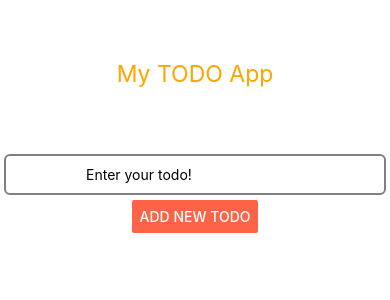
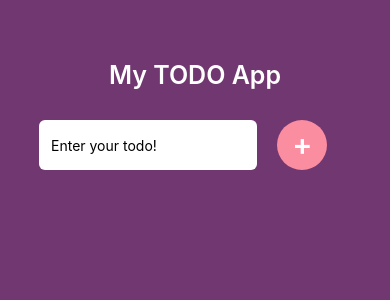
Before and after one commit to arditvezaj/TodoListApp, a React Native app: screen / in a window 390 px wide. Shown: the top 300 px of the page. Built offline with nearby package versions, Linux system fonts and the light colour scheme.

Commit message:
some amazing styles and colors changes

```diff
--- a/App.js
+++ b/App.js
@@ -7,6 +7,7 @@ import {
   TextInput,
   Button,
   FlatList,
+  Pressable,
 } from "react-native";
 
 export default function App() {
@@ -18,9 +19,12 @@ export default function App() {
   };
 
   const addTodoHandler = () => {
+    if (enteredTodo.trim().length === 0) {
+      return;
+    }
     setTodoList((prevTodoList) => [
+      { id: Date.now().toString(), text: enteredTodo },
       ...prevTodoList,
-      { id: Date.now().toString(), text: enteredTodo },
     ]);
     setEnteredTodo("");
   };
@@ -30,18 +34,17 @@ export default function App() {
       <StatusBar style="auto" />
       <View style={styles.container}>
         <Text style={styles.title}>My TODO App</Text>
-        <TextInput
-          placeholder="Enter your todo!"
-          value={enteredTodo}
-          onChangeText={enteredTodoHandler}
-          style={styles.enteredTodo}
-        />
-        <View style={styles.button}>
-          <Button
-            onPress={addTodoHandler}
-            title="Add New Todo"
-            color="tomato"
+        <View style={{ flexDirection: "row" }}>
+          <TextInput
+            placeholder="Enter your todo!"
+            value={enteredTodo}
+            onChangeText={enteredTodoHandler}
+            style={styles.enteredTodo}
           />
+          <Pressable style={styles.button} onPress={addTodoHandler}>
+            <Text style={styles.buttonText}>+</Text>
+          </Pressable>
+          {/* <Button onPress={addTodoHandler} title="Add New Todo" color="white" /> */}
         </View>
         <View style={styles.todoList}>
           <FlatList
@@ -64,38 +67,62 @@ export default function App() {
 const styles = StyleSheet.create({
   container: {
     flex: 3,
-    backgroundColor: "#fff",
+    backgroundColor: "#713770",
+    color: "white",
     alignItems: "center",
     justifyContent: "center",
   },
   title: {
-    flex: 0.5,
-    fontSize: 23,
+    fontSize: 25,
+    fontWeight: 600,
     marginTop: 60,
-    color: "orange",
+    color: "white",
   },
   enteredTodo: {
-    paddingVertical: 10,
-    paddingHorizontal: 80,
+    padding: 12,
+    marginTop: 30,
+    width: "70%",
     borderRadius: 6,
-    borderWidth: 2,
-    borderColor: "gray",
+    borderColor: "white",
+    backgroundColor: "white",
   },
   singleTodo: {
-    backgroundColor: "red",
-    marginVertical: 4,
+    backgroundColor: "#E95670",
+    marginVertical: 7,
     borderRadius: 6,
+    marginHorizontal: 2,
+    alignItems: "center",
+    paddingHorizontal: 10,
+    paddingVertical: 5,
   },
   todoText: {
     color: "white",
-    fontWeight: 500,
+    fontWeight: 600,
     padding: 8,
+    fontSize: 15,
   },
   todoList: {
-    flex: 3,
-    marginTop: 50,
+    flex: 2,
+    margin: 30,
+    width: "90%",
   },
   button: {
-    marginTop: 5,
+    backgroundColor: "#FB8DA0",
+    width: 50,
+    height: 50,
+    borderRadius: "100%",
+    marginLeft: 20,
+    marginTop: 30,
+    fontWeight: 500,
+    fontSize: 23,
+    alignItems: "center",
+    justifyContent: "center",
+    textAlign: "center",
+  },
+  buttonText: {
+    fontSize: 30,
+    fontWeight: 600,
+    color: "white",
+    marginBottom: 3,
   },
 });
```
